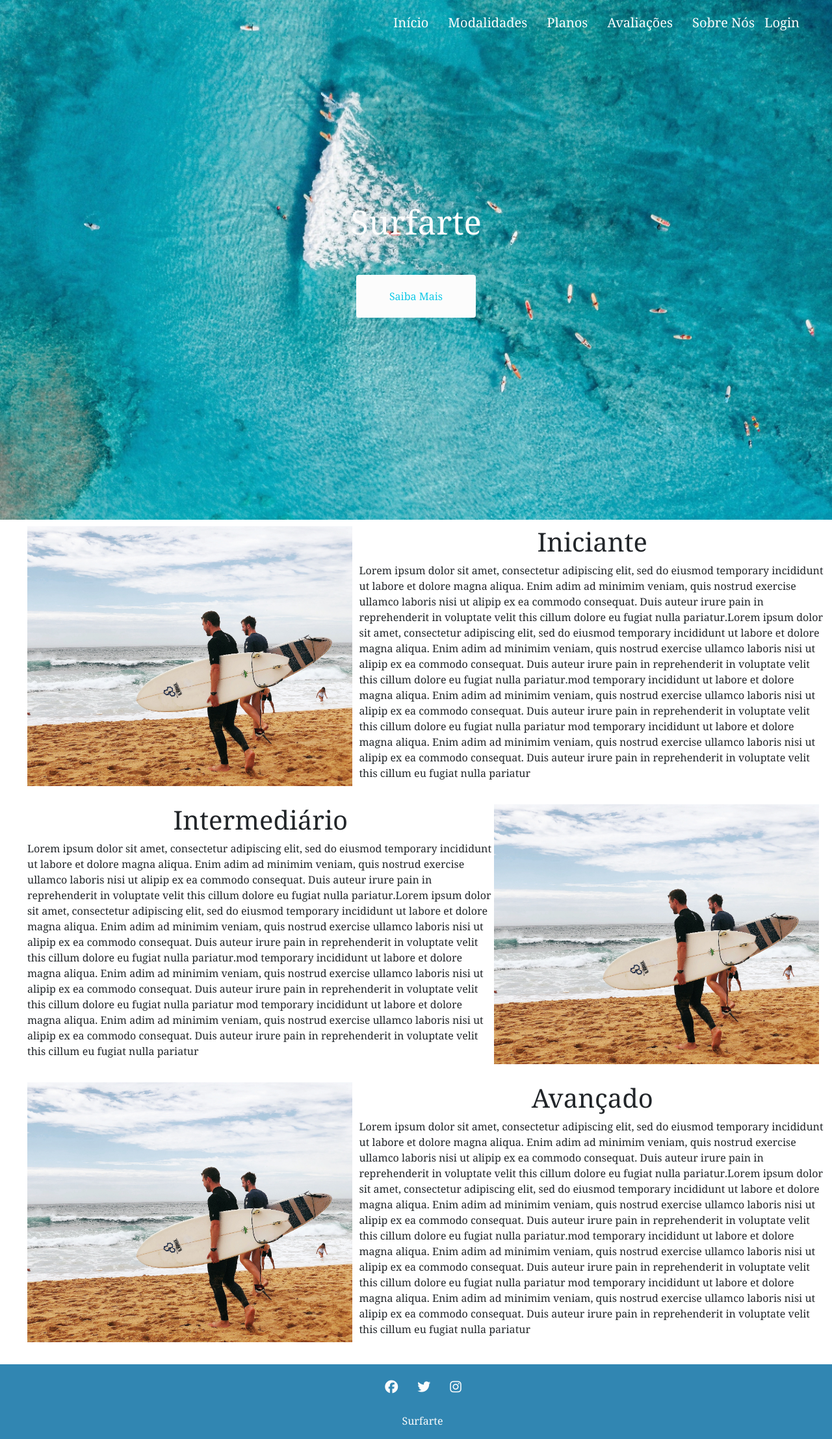
After one commit to Bianca-Jennifer/Surfarte___, a Django app: page /modalidades in a window 1280 px wide. The commit adds this page. Shown: the whole page at 65% size. Run offline with Django 3.2, Linux system fonts and the light colour scheme; some libraries are stand-ins or nearby versions.

Commit message:
1.Adicionado mais elementos na pag. principal.
2.Criado pag. modalidades.

```diff
--- a/application/cadastros/templates/cadastros/form-excluir.html
+++ b/application/cadastros/templates/cadastros/form-excluir.html
@@ -1,5 +1,9 @@
 {% extends 'modelo.html' %}
 {% load static %}
+
+{% block titulo %}
+<title>Excluir</title>
+{% endblock %}
 
 {% block main %}
 <link rel="stylesheet" type="text/css" href="{% static 'css/estilo_form_excluir.css' %}">
--- a/application/cadastros/templates/cadastros/form.html
+++ b/application/cadastros/templates/cadastros/form.html
@@ -1,6 +1,10 @@
 {% extends 'modelo.html' %}
 {% load static %}
 {% load crispy_forms_tags %}
+
+{% block titulo %}
+<title>Cadastro</title>
+{% endblock %}
 
 {% block main %}
 <link rel="stylesheet" type="text/css" href="{% static 'css/estilo_form.css' %}">
--- a/application/cadastros/templates/cadastros/listas/avaliacao.html
+++ b/application/cadastros/templates/cadastros/listas/avaliacao.html
@@ -1,6 +1,10 @@
 {% extends 'modelo.html' %}
 
 {% load static %}
+
+{% block titulo %}
+<title>Avaliações</title>
+{% endblock %}
 
 {% block main %}
 <link rel="stylesheet" type="text/css" href="{% static 'css/estilo_listas.css' %}">
--- a/application/cadastros/templates/cadastros/listas/plano.html
+++ b/application/cadastros/templates/cadastros/listas/plano.html
@@ -1,6 +1,10 @@
 {% extends 'modelo.html' %}
 
 {% load static %}
+
+{% block titulo %}
+<title>Planos</title>
+{% endblock %}
 
 {% block main %}
 <link rel="stylesheet" type="text/css" href="{% static 'css/estilo_listas.css' %}">
--- a/application/cadastros/templates/cadastros/listas/professor.html
+++ b/application/cadastros/templates/cadastros/listas/professor.html
@@ -1,6 +1,10 @@
 {% extends 'modelo.html' %}
 
 {% load static %}
+
+{% block titulo %}
+<title>Professor</title>
+{% endblock %}
 
 {% block main %}
 <link rel="stylesheet" type="text/css" href="{% static 'css/estilo_listas.css' %}">
--- /dev/null
+++ b/application/paginas/templates/modalidades.html
@@ -0,0 +1,49 @@
+{% extends 'modelo.html' %}
+{% load static %}
+
+{% block titulo %}
+<title>Modalidades</title>
+{% endblock %}
+
+{% block main %}
+<link rel="stylesheet" type="text/css" href="{% static 'css/estilo_modalidades.css' %}">
+<main>
+    <ul>
+        <li>
+            <img src="{% static 'img/modalidades.jpg' %}">
+            <div>
+                <h1>Iniciante</h1>
+                <p>Lorem ipsum dolor sit amet, consectetur adipiscing elit, sed do eiusmod temporary incididunt ut labore et dolore magna aliqua. Enim adim ad minimim veniam, quis nostrud exercise ullamco laboris nisi ut alipip ex ea commodo consequat.
+                    Duis auteur irure pain in reprehenderit in voluptate velit this cillum dolore eu fugiat nulla pariatur.Lorem ipsum dolor sit amet, consectetur adipiscing elit, sed do eiusmod temporary incididunt ut labore et dolore magna aliqua. Enim adim ad minimim veniam,
+                    quis nostrud exercise ullamco laboris nisi ut alipip ex ea commodo consequat. Duis auteur irure pain in reprehenderit in voluptate velit this cillum dolore eu fugiat nulla pariatur.mod temporary incididunt ut labore et dolore magna aliqua. Enim adim ad minimim veniam, quis nostrud exercise ullamco laboris nisi ut alipip ex ea commodo consequat.
+                    Duis auteur irure pain in reprehenderit in voluptate velit this cillum dolore eu fugiat nulla pariatur mod temporary incididunt ut labore et dolore magna aliqua. Enim adim ad minimim veniam, quis nostrud exercise ullamco laboris nisi ut alipip ex ea commodo consequat. Duis auteur irure pain in reprehenderit in voluptate velit this cillum
+                    eu fugiat nulla pariatur</p>
+            </div>
+        </li>
+
+        <li class="meio">
+            <div>
+                <h1>Intermediário</h1>
+                <p>Lorem ipsum dolor sit amet, consectetur adipiscing elit, sed do eiusmod temporary incididunt ut labore et dolore magna aliqua. Enim adim ad minimim veniam, quis nostrud exercise ullamco laboris nisi ut alipip ex ea commodo consequat.
+                    Duis auteur irure pain in reprehenderit in voluptate velit this cillum dolore eu fugiat nulla pariatur.Lorem ipsum dolor sit amet, consectetur adipiscing elit, sed do eiusmod temporary incididunt ut labore et dolore magna aliqua. Enim adim ad minimim veniam,
+                    quis nostrud exercise ullamco laboris nisi ut alipip ex ea commodo consequat. Duis auteur irure pain in reprehenderit in voluptate velit this cillum dolore eu fugiat nulla pariatur.mod temporary incididunt ut labore et dolore magna aliqua. Enim adim ad minimim veniam, quis nostrud exercise ullamco laboris nisi ut alipip ex ea commodo consequat.
+                    Duis auteur irure pain in reprehenderit in voluptate velit this cillum dolore eu fugiat nulla pariatur mod temporary incididunt ut labore et dolore magna aliqua. Enim adim ad minimim veniam, quis nostrud exercise ullamco laboris nisi ut alipip ex ea commodo consequat. Duis auteur irure pain in reprehenderit in voluptate velit this cillum
+                    eu fugiat nulla pariatur</p>
+            </div>
+            <img src="{% static 'img/modalidades.jpg' %}">
+        </li>
+
+        <li>
+            <img src="{% static 'img/modalidades.jpg' %}">
+            <div>
+                <h1>Avançado</h1>
+                <p>Lorem ipsum dolor sit amet, consectetur adipiscing elit, sed do eiusmod temporary incididunt ut labore et dolore magna aliqua. Enim adim ad minimim veniam, quis nostrud exercise ullamco laboris nisi ut alipip ex ea commodo consequat.
+                    Duis auteur irure pain in reprehenderit in voluptate velit this cillum dolore eu fugiat nulla pariatur.Lorem ipsum dolor sit amet, consectetur adipiscing elit, sed do eiusmod temporary incididunt ut labore et dolore magna aliqua. Enim adim ad minimim veniam,
+                    quis nostrud exercise ullamco laboris nisi ut alipip ex ea commodo consequat. Duis auteur irure pain in reprehenderit in voluptate velit this cillum dolore eu fugiat nulla pariatur.mod temporary incididunt ut labore et dolore magna aliqua. Enim adim ad minimim veniam, quis nostrud exercise ullamco laboris nisi ut alipip ex ea commodo consequat.
+                    Duis auteur irure pain in reprehenderit in voluptate velit this cillum dolore eu fugiat nulla pariatur mod temporary incididunt ut labore et dolore magna aliqua. Enim adim ad minimim veniam, quis nostrud exercise ullamco laboris nisi ut alipip ex ea commodo consequat. Duis auteur irure pain in reprehenderit in voluptate velit this cillum
+                    eu fugiat nulla pariatur</p>
+            </div>
+        </li>
+    </ul>
+</main>
+{% endblock %}
--- a/application/paginas/templates/modelo.html
+++ b/application/paginas/templates/modelo.html
@@ -10,9 +10,9 @@
 		<meta name="viewport" content="width=device-width, initial-scale=1">
 		<link href="https://cdn.jsdelivr.net/npm/bootstrap@5.1.3/dist/css/bootstrap.min.css" rel="stylesheet">
 	  	<script src="https://cdn.jsdelivr.net/npm/bootstrap@5.1.3/dist/js/bootstrap.bundle.min.js"></script>
-	  	<link rel="stylesheet" href="path/to/font-awesome/css/font-awesome.min.css">
-	  	<script src="https://kit.fontawesome.com/51f7ea6787.js" crossorigin="anonymous"></script>
+		<link rel="stylesheet" href="path/to/font-awesome/css/font-awesome.min.css">
 		<link href="https://fonts.googleapis.com/css2?family=Open+Sans:wght@300&display=swap" rel="stylesheet">
+		<script src="https://kit.fontawesome.com/51f7ea6787.js" crossorigin="anonymous"></script>
 		<link rel="stylesheet" type="text/css" href="{% static 'css/estilo.css' %}">
 	</head>
 
@@ -21,7 +21,7 @@
 		<header>
 			<nav>
 				<li><a href="{% url 'Página Inicial' %}">Início</a></li>
-				<li><a href="">Modalidades</a></li>
+				<li><a href="{% url 'Modalidades' %}">Modalidades</a></li>
 				<li><a href="{% url 'exibir-plano' %}">Planos</a></li>
 				<li><a href="{% url 'exibir-avaliacao' %}">Avaliações</a></li>
 				<li><a href="{% url 'exibir-professor' %}">Sobre Nós</a></li>
@@ -60,11 +60,12 @@
 		{% block footer %}
 		<footer>
 			<ul>
-			<li><a href=""><i class="fa fa-facebook-official" aria-hidden="true"></i></a></li>
+				<li><a href=""><i class="fa fa-facebook-official" aria-hidden="true"></i></a></li>
 
-			<li><a href=""><i class="fa fa-twitter" aria-hidden="true"></i></i></a></li>
+				<li><a href=""><i class="fa fa-twitter" aria-hidden="true"></i></i></a></li>
 
-			<li><a href=""><i class="fa fa-instagram" aria-hidden="true"></i></i></i></a></li>
+				<li><a href=""><i class="fa fa-instagram" aria-hidden="true"></i></i></i></a></li>
+
 			</ul>
 
 			<p>Surfarte</p>
--- a/application/paginas/urls.py
+++ b/application/paginas/urls.py
@@ -1,9 +1,10 @@
 from ast import Index
 from django.urls import path
-from .views import PaginaInicial
+from .views import PaginaInicial, Modalidades
 
 urlpatterns = [
     #path('endereço', Minhaview.as_view(), 'nome da url')
     path('', PaginaInicial.as_view(), name = 'Página Inicial'),
+    path('modalidades', Modalidades.as_view(), name = 'Modalidades'),
 
 ]
--- a/application/paginas/views.py
+++ b/application/paginas/views.py
@@ -3,3 +3,6 @@
 # Create your views here.
 class PaginaInicial(TemplateView):
     template_name = "pag_inicial.html"
+
+class Modalidades(TemplateView):
+    template_name = "modalidades.html"
--- a/application/static/css/estilo.css
+++ b/application/static/css/estilo.css
@@ -46,7 +46,7 @@
 
 
 /* RODAPÉ */
-footer {background-color: #3186B2; display: flex;flex-direction: column; padding: -5px;align-items: center; margin-top: 80px;}
+footer {background-color: #3186B2; display: flex;flex-direction: column; padding: -5px;align-items: center;}
 footer ul {display:flex; margin-bottom: 15px; padding-top:10px;}
 footer ul li {margin-right: 10px;}
 footer ul li:last-child{margin-bottom: 0;}
--- /dev/null
+++ b/application/static/css/estilo_modalidades.css
@@ -0,0 +1,15 @@
+/* MODALIDADES */
+ul li {display: flex; flex-direction: row; padding: 10px;}
+ul li div {display: flex; flex-direction: column; align-items: center;}
+ul li img {width: 600px; height: 400px; padding-right: 10px;}
+
+/* RESPONSIVIDADE */
+@media (max-width: 768px) {
+    ul li {flex-flow: row wrap; justify-content: center;}
+    ul li  div h1 {padding-top: 10px;}
+    .meio {flex-direction: column-reverse;}
+}
+
+@media (max-width: 600px) {
+    ul li img {width: 450px;}
+}
```
Also changed, not shown: application/paginas/templates/pag_inicial.html (+14 -1 lines), application/static/css/estilo_pag_principal.css (+20 -7 lines), application/db.sqlite3.
